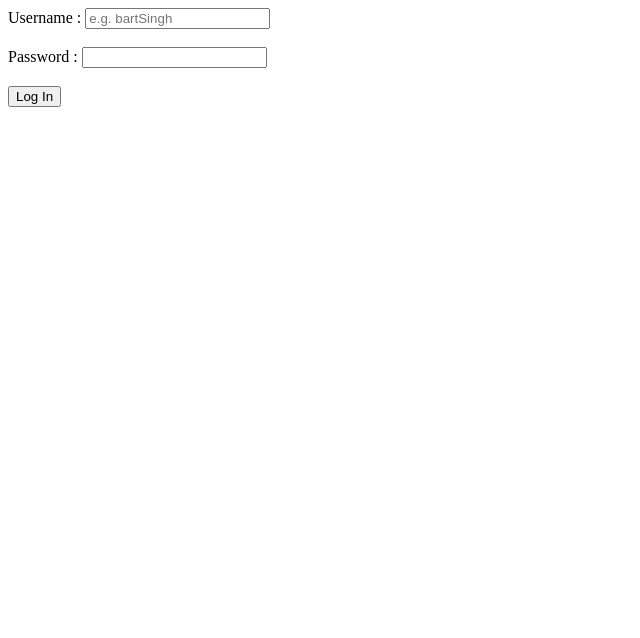
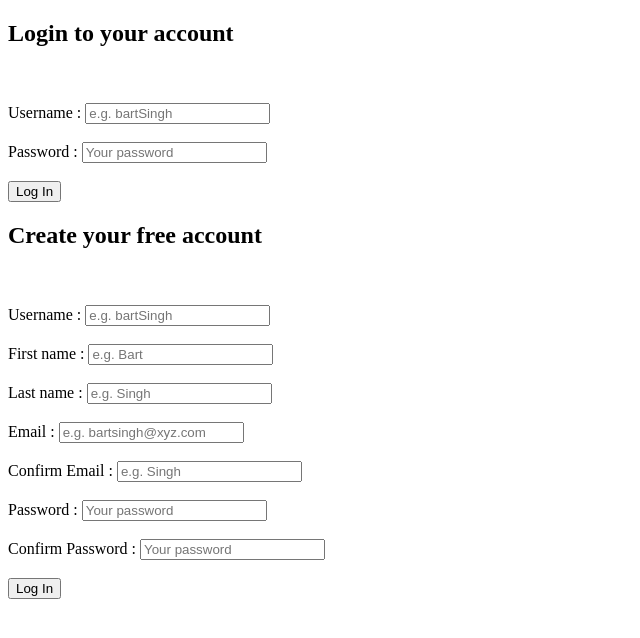
Before and after one commit to shubhiroy/Slotify, a PHP site: page /register.php in a window 1280 px wide. Shown: the top 638 px of the page, without its empty margins (0-640 px from the left). Run offline with PHP 8.4, Linux system fonts and the light colour scheme.

Commit message:
Modified register.php ... Added login and register form

```diff
--- a/register.php
+++ b/register.php
@@ -8,10 +8,30 @@
 </head>
 <body>
     <form action="index.php" id="inputContainer">
+        <h2>Login to your account</h2><br><br>
         <label for="loginUsername">Username :  </label>
         <input id="loginUsername" name="loginUsername" type="text" placeholder="e.g. bartSingh" required><br><br>
         <label for="loginPassword">Password  :   </label>
-        <input id="loginPassword" name="loginPassword" type="password" required><br><br>
+        <input id="loginPassword" name="loginPassword" type="password" placeholder="Your password" required><br><br>
+        <button type="login" name="loginButton">Log In</button><be>
+    </form>
+
+     <form action="index.php" id="inputContainer">
+        <h2>Create your free account</h2><br><br>
+        <label for="username">Username :  </label>
+        <input id="username" name="username" type="text" placeholder="e.g. bartSingh" required><br><br>
+        <label for="firstName">First name :  </label>
+        <input id="firstName" name="firstName" type="text" placeholder="e.g. Bart" required><br><br>
+        <label for="lastName">Last name :  </label>
+        <input id="lastName" name="lastName" type="text" placeholder="e.g. Singh" required><br><br>
+        <label for="email">Email :  </label>
+        <input id="email" name="email" type="email" placeholder="e.g. bartsingh@xyz.com" required><br><br>
+        <label for="email2">Confirm Email :  </label>
+        <input id="email2" name="email2" type="email" placeholder="e.g. Singh" required><br><br>
+        <label for="password">Password  :   </label>
+        <input id="password" name="loginPassword" type="password" placeholder="Your password" required><br><br>
+        <label for="password2">Confirm Password  :   </label>
+        <input id="password2" name="password2" type="password" placeholder="Your password" required><br><br>
         <button type="login" name="loginButton">Log In</button>
     </form>
 </body>
```
